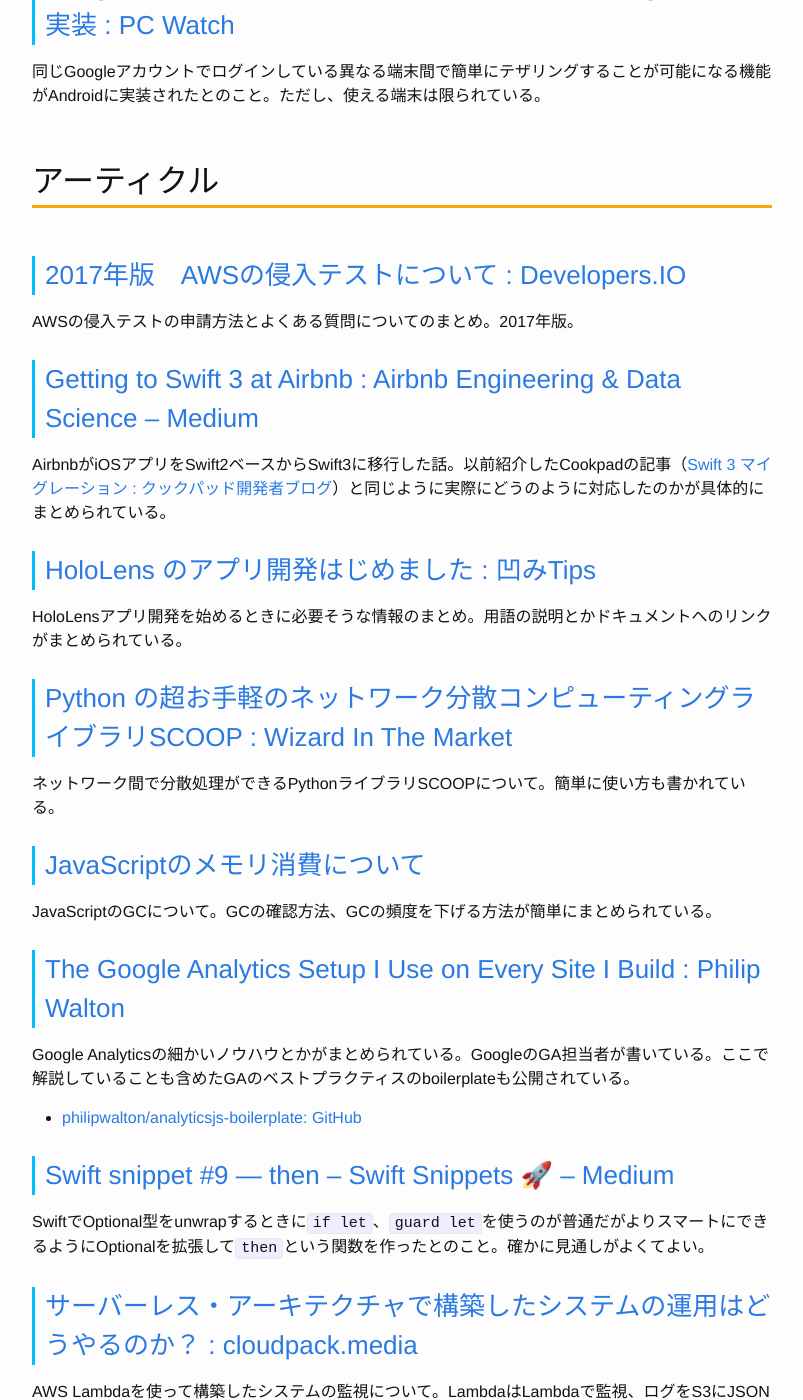
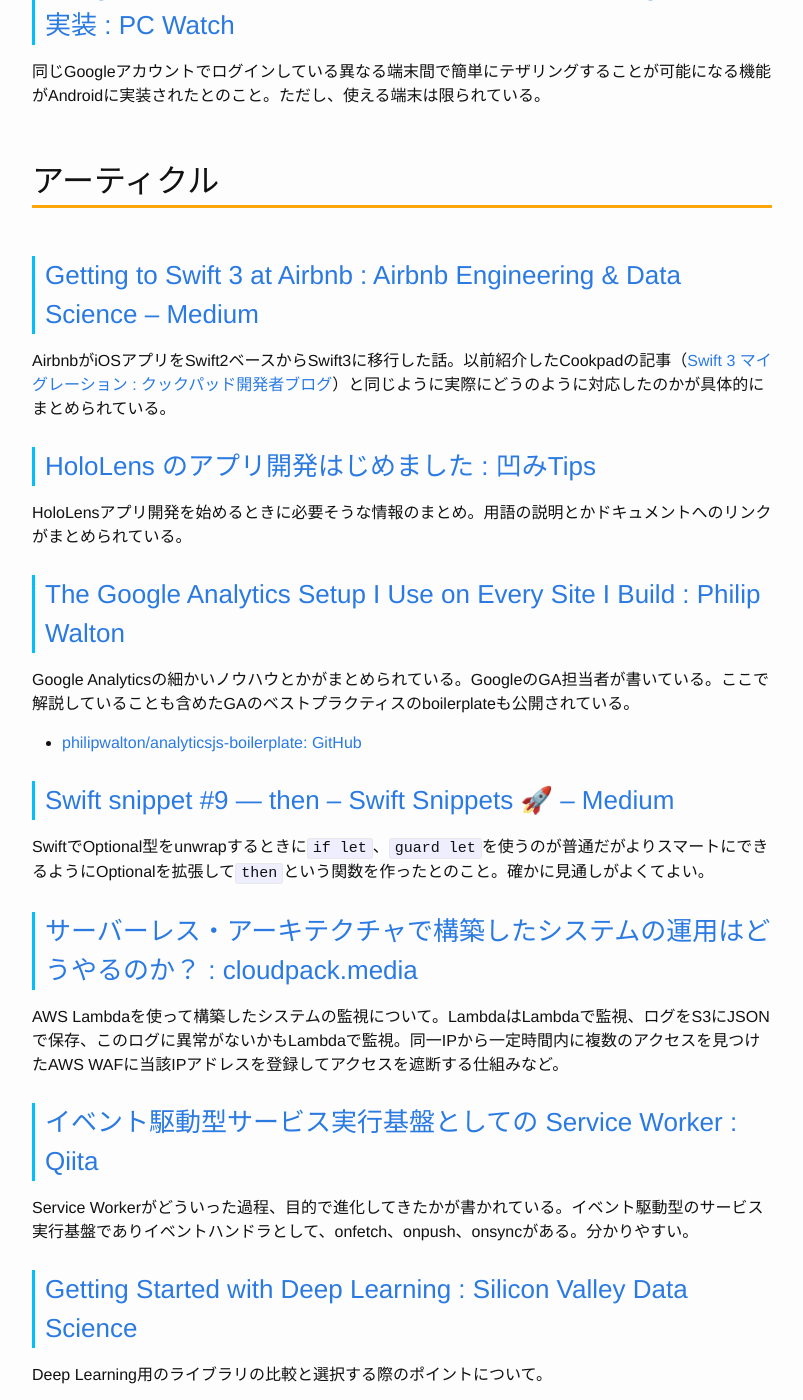
Before and after one commit to Gather-Tech/Gather-Tech.github.io, a Jekyll site: the page built from _posts/2017/2017-02-20-Gather34.md, in a window 1280 px wide and 1400 px high, scrolled down 1874 px. Shown: the whole window, without its empty margins (238-1041 px from the left). Built offline with Jekyll 4.4.1, drawn with Linux system fonts in a browser that asks for light colours; some of the changed text lies outside the part shown.

Commit message:
reduce articles

```diff
--- a/_posts/2017/2017-02-20-Gather34.md
+++ b/_posts/2017/2017-02-20-Gather34.md
@@ -49,10 +49,6 @@
 
 ## アーティクル
 
-### [2017年版　AWSの侵入テストについて : Developers.IO](http://dev.classmethod.jp/cloud/aws/2017-penetration-testing/)
-
-AWSの侵入テストの申請方法とよくある質問についてのまとめ。2017年版。
-
 ### [Getting to Swift 3 at Airbnb : Airbnb Engineering & Data Science – Medium](https://medium.com/airbnb-engineering/getting-to-swift-3-at-airbnb-79a257d2b656#.gko6ulj9v)
 
 AirbnbがiOSアプリをSwift2ベースからSwift3に移行した話。以前紹介したCookpadの記事（[Swift 3 マイグレーション : クックパッド開発者ブログ](http://techlife.cookpad.com/entry/2017/02/03/114218)）と同じように実際にどうのように対応したのかが具体的にまとめられている。
@@ -60,14 +56,6 @@
 ### [HoloLens のアプリ開発はじめました : 凹みTips](http://tips.hecomi.com/entry/2017/02/12/211458)
 
 HoloLensアプリ開発を始めるときに必要そうな情報のまとめ。用語の説明とかドキュメントへのリンクがまとめられている。
-
-### [Python の超お手軽のネットワーク分散コンピューティングライブラリSCOOP : Wizard In The Market](http://fx-kirin.com/python/python-scoop/)
-
-ネットワーク間で分散処理ができるPythonライブラリSCOOPについて。簡単に使い方も書かれている。
-
-### [JavaScriptのメモリ消費について](http://zoo-of-blue-and-red.blogspot.jp/2014/09/javascript.html)
-
-JavaScriptのGCについて。GCの確認方法、GCの頻度を下げる方法が簡単にまとめられている。
 
 ### [The Google Analytics Setup I Use on Every Site I Build : Philip Walton](https://philipwalton.com/articles/the-google-analytics-setup-i-use-on-every-site-i-build/)
 
@@ -86,10 +74,6 @@
 ### [イベント駆動型サービス実行基盤としての Service Worker : Qiita](http://qiita.com/nhiroki/items/65efc9e41ec1d928afcd)
 
 Service Workerがどういった過程、目的で進化してきたかが書かれている。イベント駆動型のサービス実行基盤でありイベントハンドラとして、onfetch、onpush、onsyncがある。分かりやすい。
-
-### [形態素解析とNgramを併用したハイブリッド検索をSolrで実現する方法 : VASILY DEVELOPERS BLOG](http://tech.vasily.jp/entry/solr_hybrid_search)
-
-全文検索のインデックスを作るときの形態素解析、Ngramそれぞれの利点と欠点についてと、2つを組み合わせて検索ノイズを抑制する方法について。
 
 ### [Getting Started with Deep Learning : Silicon Valley Data Science](http://www.svds.com/getting-started-deep-learning/)
 
@@ -119,10 +103,6 @@
 
 リアルタイムで更新できるReactのMapコンポーネント。
 
-### [ikegami-yukino/pymlask: GitHub](https://github.com/ikegami-yukino/pymlask)
-
-日本語の感情分析ライブラリ。Python製。Mecab依存。
-
 ### [muesli/beehive: GitHub](https://github.com/muesli/beehive)
 
 Goで実装されたイベント、エージェントシステム。いわゆるIFTTTクローン。
@@ -131,17 +111,9 @@
 
 Pythonで書かれたクロスプラットフォーム対応のシェル。
 
-### [HTML & CSS Is Hard : A friendly web development tutorial](https://internetingishard.com/html-and-css/)
-
-Web開発の手引き。HTML、CSSの基礎からFlexBoxやResponsiveデザイン、Webタイポグラフィーまでかなりしっかりと解説されている。
-
 ### [remirobert/Dotzu: GitHub](https://github.com/remirobert/Dotzu)
 
 iOSアプリ内で使えるデバッグツール。ネットワーク情報やクラッシュレポートをアプリを実際に触りながら見ることができる。
-
-### [craftship/yith: GitHub](https://github.com/craftship/yith)
-
-[Serverless Framework](https://serverless.com/)を使ってnpmのプライベートregistryを作成するツール。
 
 ### [wallix/awless: GitHub](https://github.com/wallix/awless)
 
```
